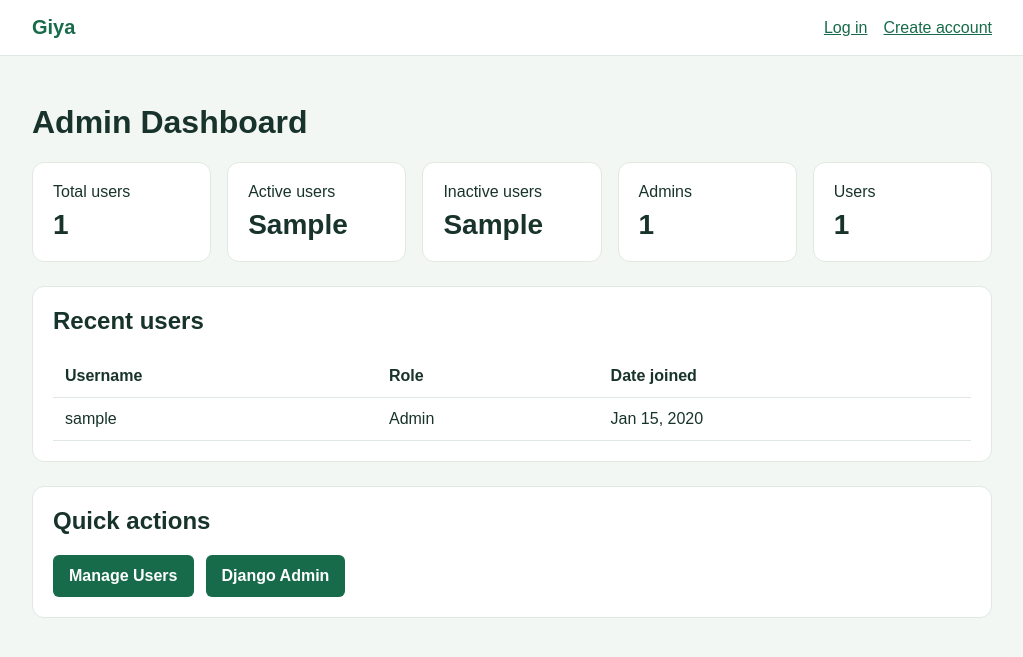
After one commit to frncs-eb/Giya-Brigoli-Francis-Earl-G1, a Django app: template templates/dashboard/admin.html in a window 1280 px wide. The commit adds this page. Shown: the top 657 px of the page, without its empty margins (128-1151 px from the left). Run offline with Django 5.2, Linux system fonts and the light colour scheme; tables that the repository leaves empty hold one stand-in row (values such as "Sample post"); the template is opened without the code that fills it: values that come from a table or form of the project are taken from there, most other values are stand-ins (such as "Sample title", 1, 10 or a date in 2020).

Commit message:
feat: add role-based dashboard

```diff
--- a/Giya/urls.py
+++ b/Giya/urls.py
@@ -16,11 +16,9 @@ Including another URLconf
 """
 from django.contrib import admin
 from django.urls import include, path
-from django.views.generic import RedirectView
 
 urlpatterns = [
     path('admin/', admin.site.urls),
-    path('', RedirectView.as_view(pattern_name='dashboard:home', permanent=False)),
     path('', include('accounts.urls')),
-    path('dashboard/', include('dashboard.urls')),
+    path('', include('dashboard.urls')),
 ]
--- a/templates/base.html
+++ b/templates/base.html
@@ -30,6 +30,16 @@
     .messages li { padding: .85rem 1rem; border-radius: 6px; background: #e4f3e9; color: #145638; }
     .profile-fields { display: grid; grid-template-columns: repeat(2, minmax(0, 1fr)); gap: 0 1rem; }
     .profile-fields p { margin: 0; }
+    .dashboard-grid { display: grid; grid-template-columns: repeat(auto-fit, minmax(145px, 1fr)); gap: 1rem; margin-bottom: 1.5rem; }
+    .summary-card, .panel { padding: 1.25rem; background: #fff; border: 1px solid #dfe9e2; border-radius: 12px; }
+    .summary-card strong { display: block; margin-top: .5rem; font-size: 1.75rem; }
+    .panel { margin-top: 1.5rem; }
+    .panel h2 { margin-top: 0; }
+    table { width: 100%; border-collapse: collapse; }
+    th, td { padding: .75rem; text-align: left; border-bottom: 1px solid #dfe9e2; }
+    .actions { display: flex; gap: .75rem; flex-wrap: wrap; }
+    .actions a { display: inline-block; padding: .75rem 1rem; background: #176b4a; color: #fff; border-radius: 6px; text-decoration: none; font-weight: 700; }
+    .placeholder { padding: 1.5rem; border: 2px dashed #b9c9bf; border-radius: 8px; text-align: center; }
     @media (max-width: 560px) { .profile-fields { grid-template-columns: 1fr; } }
     @media (max-width: 480px) { header { align-items: flex-start; gap: 1rem; } nav { flex-wrap: wrap; justify-content: flex-end; } .card { padding: 1.4rem; } }
   </style>
@@ -40,6 +50,10 @@
     <nav>
       {% if user.is_authenticated %}
         <a href="{% url 'accounts:profile' %}">Profile</a>
+        {% if user.is_staff %}
+          <a href="{% url 'admin:auth_user_changelist' %}">Manage Users</a>
+          <a href="{% url 'admin:index' %}">Django Admin</a>
+        {% endif %}
         <form method="post" action="{% url 'accounts:logout' %}">
           {% csrf_token %}
           <button type="submit">Log out</button>
--- /dev/null
+++ b/templates/dashboard/admin.html
@@ -0,0 +1,42 @@
+{% extends "base.html" %}
+
+{% block title %}Admin Dashboard | Giya{% endblock %}
+
+{% block content %}
+<main>
+  <h1>Admin Dashboard</h1>
+  <section class="dashboard-grid" aria-label="User summary">
+    <div class="summary-card">Total users<strong>{{ total_users }}</strong></div>
+    <div class="summary-card">Active users<strong>{{ active_users }}</strong></div>
+    <div class="summary-card">Inactive users<strong>{{ inactive_users }}</strong></div>
+    <div class="summary-card">Admins<strong>{{ admin_count }}</strong></div>
+    <div class="summary-card">Users<strong>{{ user_count }}</strong></div>
+  </section>
+
+  <section class="panel">
+    <h2>Recent users</h2>
+    <table>
+      <thead><tr><th>Username</th><th>Role</th><th>Date joined</th></tr></thead>
+      <tbody>
+        {% for account in recent_users %}
+          <tr>
+            <td>{{ account.username }}</td>
+            <td>{% if account.is_staff %}Admin{% else %}User{% endif %}</td>
+            <td>{{ account.date_joined|date:"M j, Y" }}</td>
+          </tr>
+        {% empty %}
+          <tr><td colspan="3">No users yet.</td></tr>
+        {% endfor %}
+      </tbody>
+    </table>
+  </section>
+
+  <section class="panel">
+    <h2>Quick actions</h2>
+    <div class="actions">
+      <a href="{% url 'admin:auth_user_changelist' %}">Manage Users</a>
+      <a href="{% url 'admin:index' %}">Django Admin</a>
+    </div>
+  </section>
+</main>
+{% endblock %}
```
Also changed, not shown: accounts/views.py (+10 -3 lines), dashboard/views.py (+15 -1 lines), templates/dashboard/home.html (deleted, +0 -13 lines), templates/dashboard/user.html (added, +22 -0 lines).
